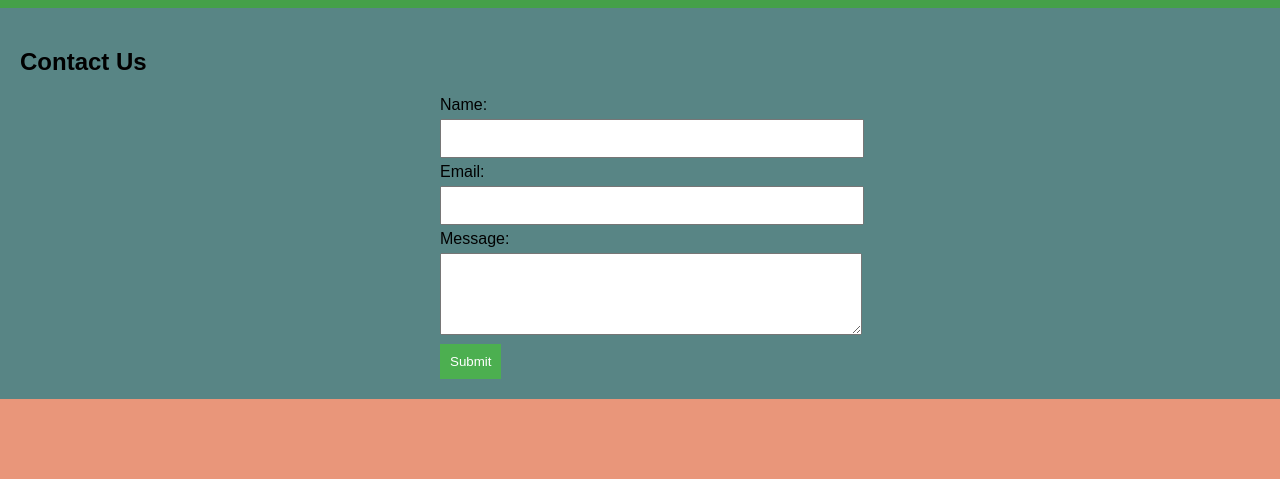
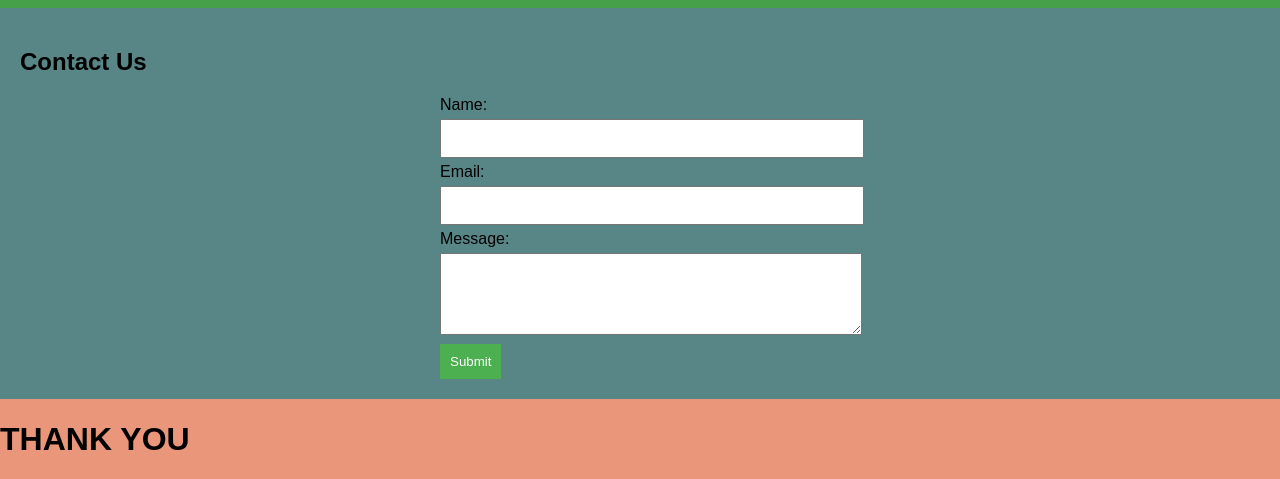
Before and after one commit to maahicandy77/narayana, a plain HTML site: page index.html in a window 1280 px wide. Shown: the part 890-1369 px from the top of the page. Before the commit the page ends 1289 px from the top, so only its background shows below. Drawn offline with Linux system fonts and the light colour scheme.

Commit message:
Update index.html

```diff
--- a/index.html
+++ b/index.html
@@ -145,6 +145,7 @@ required></textarea>
             <button type="submit">Submit</button>
         </form>
     </section>
+    <h1>THANK YOU</h1>
     <footer>
         <p>&copy; 2024 My School. All rights reserved.</p>
     </footer>
```
